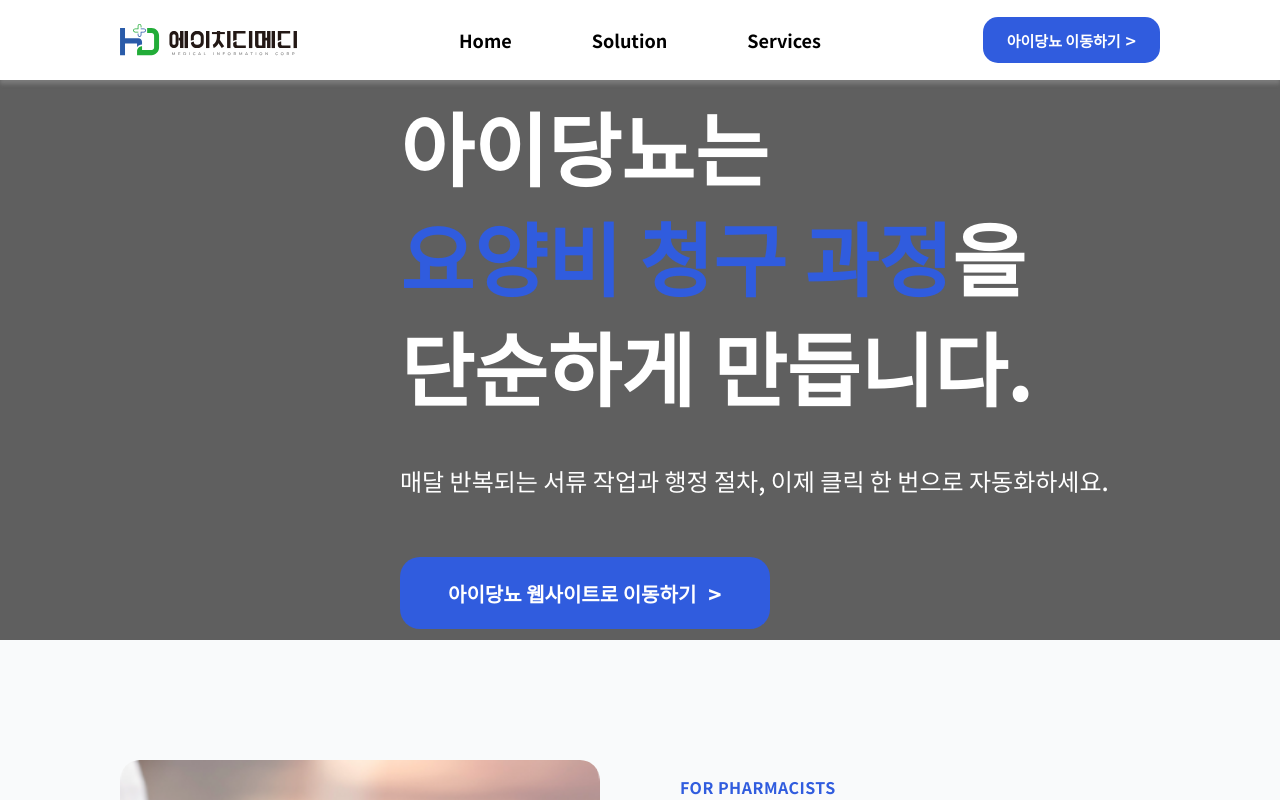
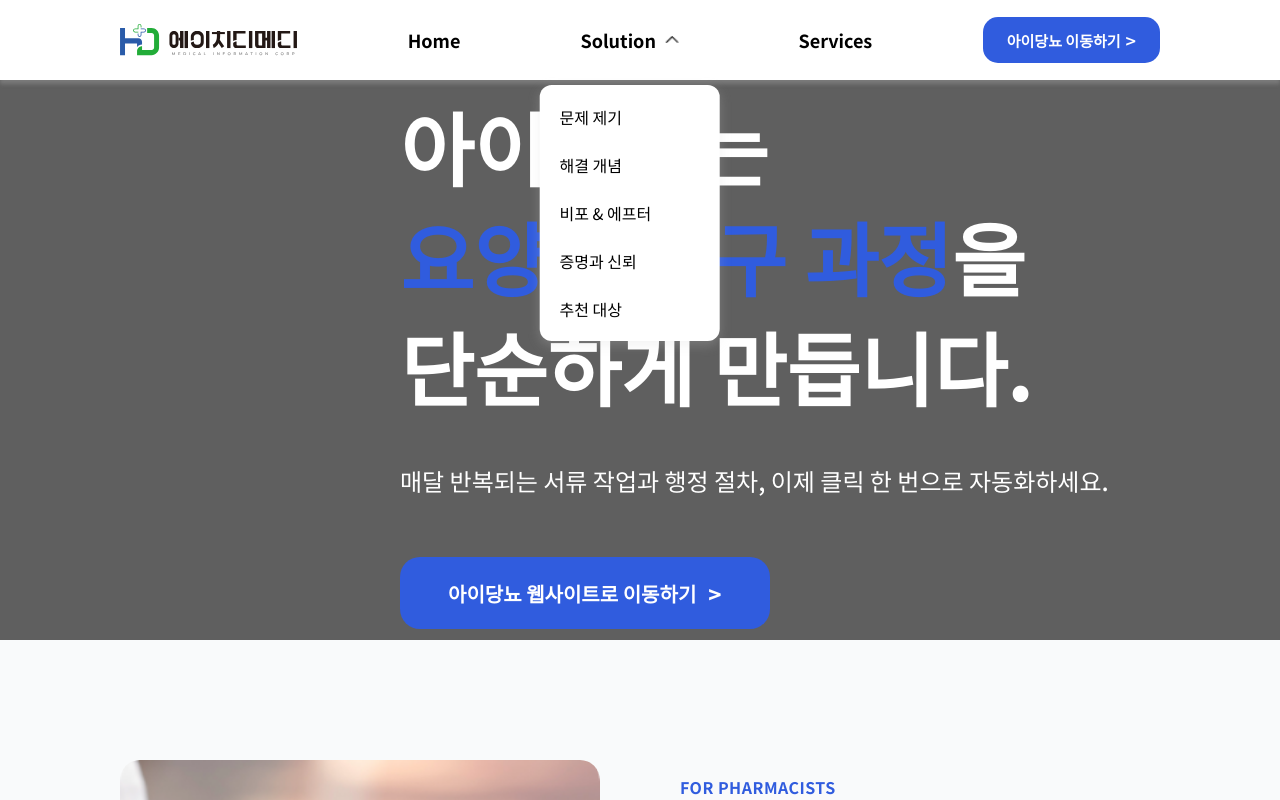
Before and after one commit to hdmedi2/landingpage, a React (Vite) app: page / in a window 1280 px wide. Both pictures are taken after a click on the link "Solution". Shown: the top 800 px of the page. Built offline with nearby package versions, Linux system fonts and the light colour scheme.

Commit message:
1차 완료

```diff
--- a/src/components/BenefitsSection/BenefitsSection.jsx
+++ b/src/components/BenefitsSection/BenefitsSection.jsx
@@ -54,7 +54,7 @@ const BenefitsSection = () => {
   ];
 
   return (
-    <Section>
+    <Section id="증명과 신뢰-혜택">
       <Container>
         <CardsWrapper>
           {benefits.map((benefit, index) => (
--- a/src/components/Header/Navigation.jsx
+++ b/src/components/Header/Navigation.jsx
@@ -1,9 +1,11 @@
+import { useState, useRef, useEffect } from 'react';
 import styled from 'styled-components';
+import navArrow from '../../assets/images/Navarrow.png';
 
 const NavContainer = styled.nav`
   display: flex;
   align-items: center;
-  gap: 80px;
+  gap: 120px;
   position: absolute;
   left: 50%;
   transform: translateX(-50%);
@@ -19,17 +21,174 @@ const NavItem = styled.a`
   color: ${props => props.active ? props.theme.colors.primary : props.theme.colors.text};
   cursor: pointer;
   transition: color 0.2s;
+  position: relative;
+  display: flex;
+  align-items: center;
+  gap: 6px;
 
   &:hover {
     color: ${props => props.theme.colors.primary};
   }
 `;
 
+const DropdownContainer = styled.div`
+  position: relative;
+
+  ${NavItem}:hover img {
+    filter: brightness(0) saturate(100%) invert(27%) sepia(51%) saturate(2878%) hue-rotate(224deg) brightness(104%) contrast(97%);
+  }
+`;
+
+const ArrowIcon = styled.img`
+  display: ${props => props.isOpen ? 'inline-block' : 'none'};
+  width: auto;
+  height: 8px;
+  margin-left: 4px;
+  transition: filter 0.2s;
+`;
+
+const DropdownMenu = styled.div`
+  position: absolute;
+  top: 100%;
+  left: 50%;
+  transform: translateX(-50%);
+  margin-top: 32px;
+  background: ${props => props.theme.colors.white};
+  border-radius: 12px;
+  box-shadow: 0 4px 12px ${props => props.theme.colors.shadow};
+  min-width: 180px;
+  padding: 8px 0;
+  opacity: ${props => props.isOpen ? 1 : 0};
+  visibility: ${props => props.isOpen ? 'visible' : 'hidden'};
+  transform: translateX(-50%) translateY(${props => props.isOpen ? '0' : '-10px'});
+  transition: opacity 0.2s, visibility 0.2s, transform 0.2s;
+  z-index: 1000;
+`;
+
+const DropdownItem = styled.a`
+  display: block;
+  padding: 12px 20px;
+  font-size: 16px;
+  font-weight: ${props => props.theme.fontWeights.regular};
+  color: ${props => props.theme.colors.text};
+  cursor: pointer;
+  transition: background-color 0.2s, color 0.2s;
+  text-decoration: none;
+
+  &:hover {
+    background-color: ${props => props.theme.colors.backgroundGray};
+    color: ${props => props.theme.colors.primary};
+  }
+
+  &:first-child {
+    border-radius: 8px 8px 0 0;
+  }
+
+  &:last-child {
+    border-radius: 0 0 8px 8px;
+  }
+`;
+
 const Navigation = () => {
+  const [isDropdownOpen, setIsDropdownOpen] = useState(false);
+  const dropdownRef = useRef(null);
+
+  const solutionMenuItems = [
+    '문제 제기',
+    '해결 개념',
+    '비포 & 에프터',
+    '증명과 신뢰',
+    '추천 대상',
+  ];
+
+  useEffect(() => {
+    const handleClickOutside = (event) => {
+      if (dropdownRef.current && !dropdownRef.current.contains(event.target)) {
+        setIsDropdownOpen(false);
+      }
+    };
+
+    if (isDropdownOpen) {
+      document.addEventListener('mousedown', handleClickOutside);
+    }
+
+    return () => {
+      document.removeEventListener('mousedown', handleClickOutside);
+    };
+  }, [isDropdownOpen]);
+
+  const toggleDropdown = () => {
+    setIsDropdownOpen(!isDropdownOpen);
+  };
+
+  const scrollToTop = () => {
+    window.scrollTo({
+      top: 0,
+      behavior: 'smooth',
+    });
+  };
+
+  const scrollToSection = (sectionId) => {
+    // '증명과 신뢰'의 경우 두 섹션 사이의 중앙으로 스크롤
+    if (sectionId === '증명과 신뢰') {
+      const statsSection = document.getElementById('증명과 신뢰-통계');
+      const benefitsSection = document.getElementById('증명과 신뢰-혜택');
+
+      if (statsSection && benefitsSection) {
+        const statsRect = statsSection.getBoundingClientRect();
+        const benefitsRect = benefitsSection.getBoundingClientRect();
+
+        const statsTop = statsRect.top + window.pageYOffset;
+        const benefitsBottom = benefitsRect.bottom + window.pageYOffset;
+
+        // 두 섹션 사이의 중앙 지점 계산
+        const centerPosition = (statsTop + benefitsBottom) / 2;
+        const offsetPosition = centerPosition - (window.innerHeight / 2);
+
+        window.scrollTo({
+          top: offsetPosition,
+          behavior: 'smooth',
+        });
+      }
+    } else {
+      // 일반 섹션 스크롤
+      const element = document.getElementById(sectionId);
+      if (element) {
+        const elementPosition = element.getBoundingClientRect().top;
+        const offsetPosition = elementPosition + window.pageYOffset - (window.innerHeight / 2) + (element.offsetHeight / 2);
+
+        window.scrollTo({
+          top: offsetPosition,
+          behavior: 'smooth',
+        });
+      }
+    }
+    setIsDropdownOpen(false);
+  };
+
   return (
     <NavContainer>
-      <NavItem >Home</NavItem>
-      <NavItem>Solution</NavItem>
+      <NavItem onClick={scrollToTop}>Home</NavItem>
+      <DropdownContainer ref={dropdownRef}>
+        <NavItem onClick={toggleDropdown}>
+          Solution
+          {isDropdownOpen && <ArrowIcon src={navArrow} alt="arrow" isOpen={isDropdownOpen} />}
+        </NavItem>
+        <DropdownMenu isOpen={isDropdownOpen}>
+          {solutionMenuItems.map((item, index) => (
+            <DropdownItem
+              key={index}
+              href={`#${item}`}
+              onClick={(e) => {
+                e.preventDefault();
+                scrollToSection(item);
+              }}
+            >
+              {item}
+            </DropdownItem>
+          ))}
+        </DropdownMenu>
+      </DropdownContainer>
       <NavItem>Services</NavItem>
     </NavContainer>
   );
--- a/src/components/ProblemSection/ProblemSection.jsx
+++ b/src/components/ProblemSection/ProblemSection.jsx
@@ -77,7 +77,7 @@ const ProblemSection = () => {
   ];
 
   return (
-    <Section>
+    <Section id="문제 제기">
       <Container>
         <Title>
           "아직도 요양기관정보마당에서<br />
--- a/src/components/ProcessComparisonSection/ProcessComparisonSection.jsx
+++ b/src/components/ProcessComparisonSection/ProcessComparisonSection.jsx
@@ -222,7 +222,7 @@ const ProcessComparisonSection = () => {
   ];
 
   return (
-    <Section>
+    <Section id="비포 & 에프터">
       <Container>
         <Title>
           복잡한 5단계를 3단계로,<br />
--- a/src/components/RecommendationSection/RecommendationSection.jsx
+++ b/src/components/RecommendationSection/RecommendationSection.jsx
@@ -48,7 +48,7 @@ const RecommendationSection = () => {
   ];
 
   return (
-    <Section>
+    <Section id="추천 대상">
       <Container>
         <Title>이런 분들께 아이당뇨를 추천합니다.</Title>
         <ItemsWrapper>
--- a/src/components/SolutionSection/SolutionSection.jsx
+++ b/src/components/SolutionSection/SolutionSection.jsx
@@ -67,7 +67,7 @@ const SolutionSection = () => {
   ];
 
   return (
-    <Section>
+    <Section id="해결 개념">
       <Container>
         <div>
           <Title>아이당뇨는 단순한 청구 프로그램이 아닙니다.</Title>
--- a/src/components/StatisticsSection/StatisticsSection.jsx
+++ b/src/components/StatisticsSection/StatisticsSection.jsx
@@ -65,7 +65,7 @@ const StatisticsSection = () => {
   ];
 
   return (
-    <Section>
+    <Section id="증명과 신뢰-통계">
       <Container>
         <Title>이미 현장에서 수백 명이 증명하고 있습니다.</Title>
         <Subtitle>
```
Also changed, not shown: src/assets/images/Navarrow.png (added).
